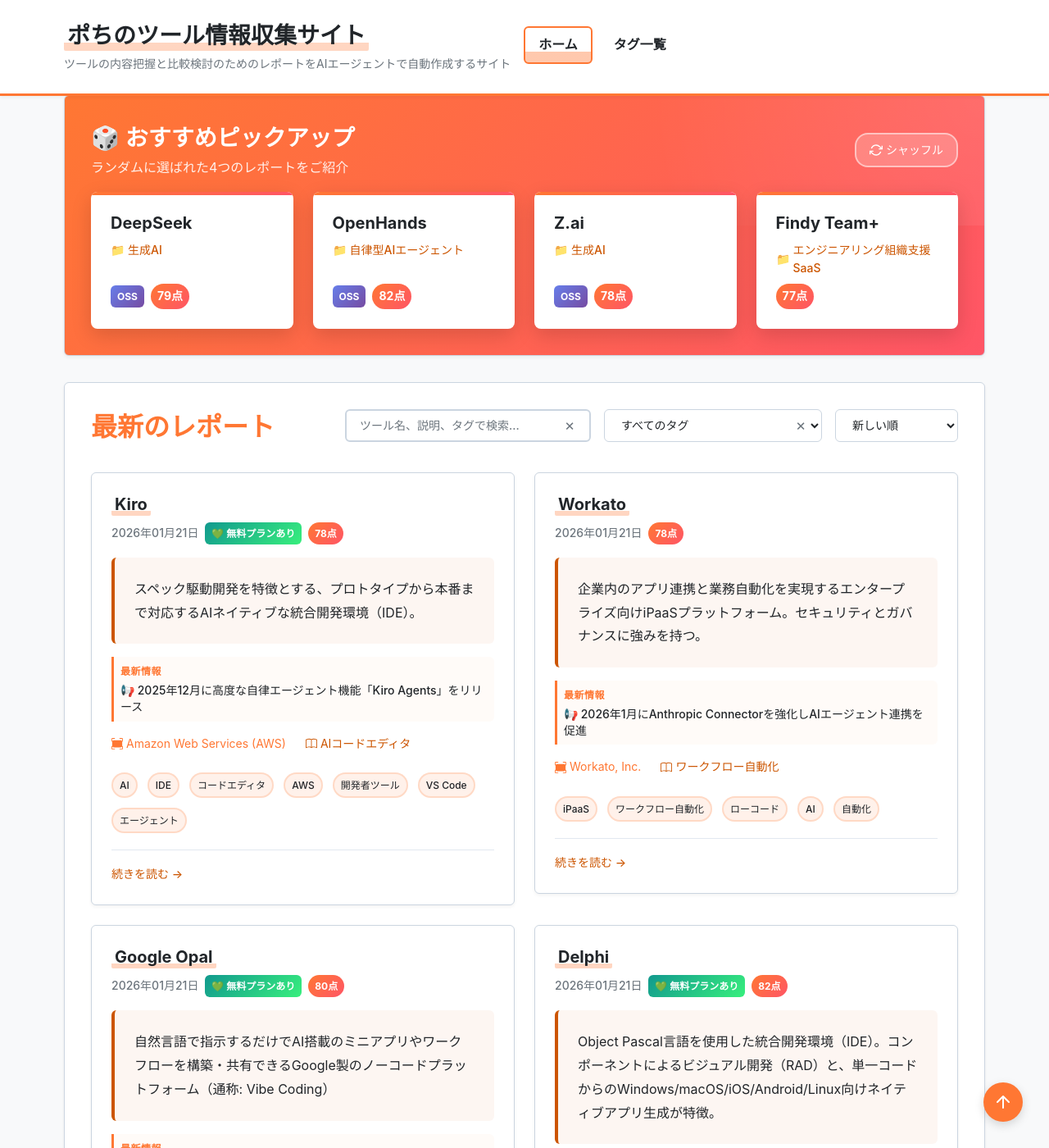
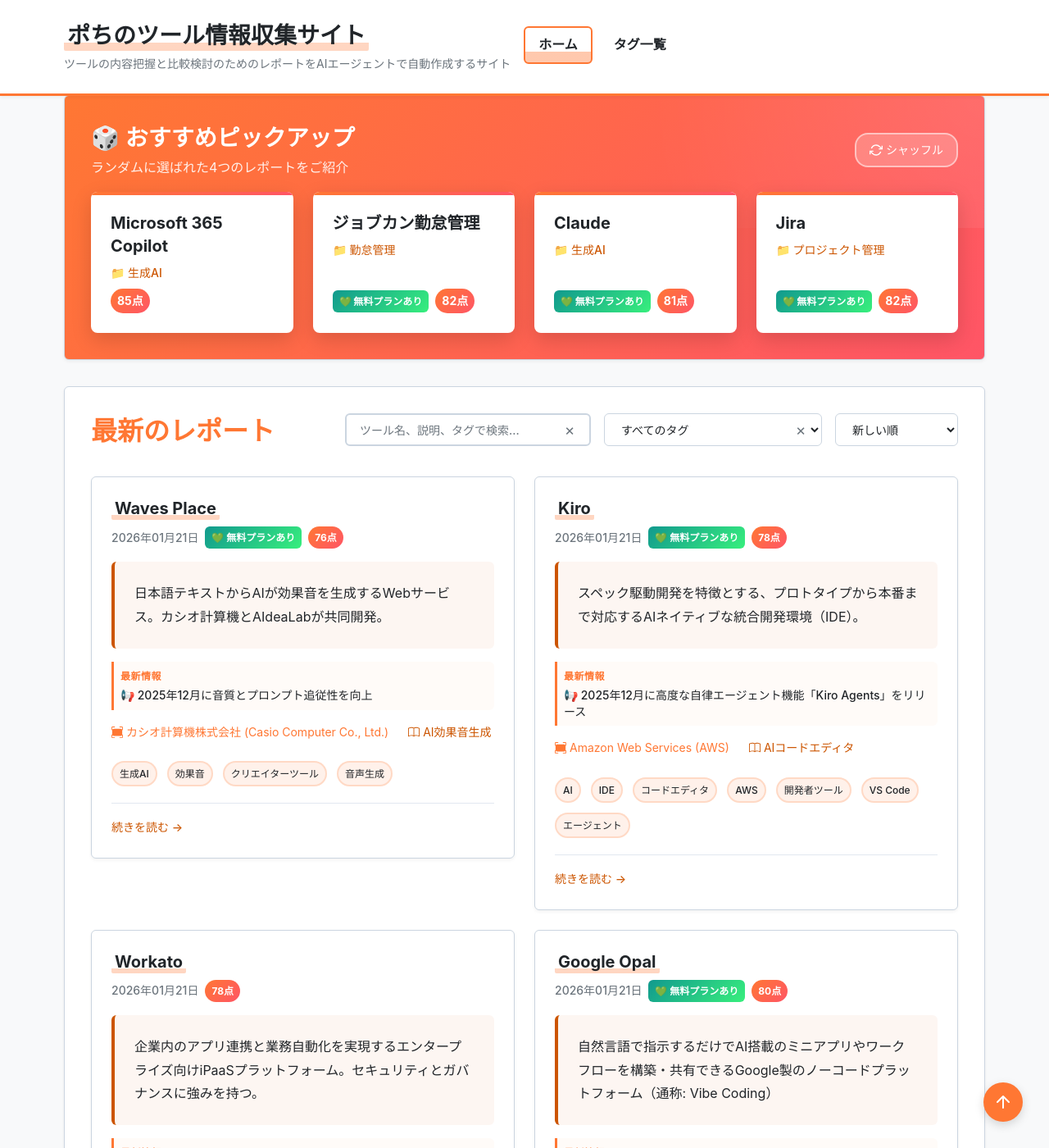
Before and after one commit to aegisfleet/tool-survey-report, a Jekyll site: the page built from index.md, in a window 1280 px wide and 1400 px high, scrolled down 656 px. Shown: the whole window at 82% size. Built offline with Jekyll 4.4.1, drawn with Linux system fonts in a browser that asks for light colours; part of the change alters nothing that is shown.

Commit message:
Add survey report for Waves Place (#510)
- Create `_reports/waves-place.md` with detailed information about the tool.
- Update `_reports/elevenlabs.md` to add Waves Place as a related tool.
- Verify links in the new report.

Co-authored-by: google-labs-jules[bot] <161369871+google-labs-jules[bot]@users.noreply.github.com>

```diff
--- a/_reports/elevenlabs.md
+++ b/_reports/elevenlabs.md
@@ -54,6 +54,7 @@ links:
 relationships:
   related_tools:
     - "Suno"
+    - "Waves Place"
 ---
 
 # **ElevenLabs 調査レポート**
--- /dev/null
+++ b/_reports/waves-place.md
@@ -0,0 +1,203 @@
+---
+# === フロントマター ===
+# 【必須項目】
+title: "[Waves Place] 調査レポート"
+tool_name: "Waves Place"
+tool_reading: "ウェイブス プレース"
+category: "AI効果音生成"
+developer: "カシオ計算機株式会社 (Casio Computer Co., Ltd.)"
+official_site: "https://wavesplace.casio.com/"
+date: "2026-01-21"
+last_updated: "2026-01-21"
+tags:
+  - "生成AI"
+  - "効果音"
+  - "クリエイターツール"
+  - "音声生成"
+description: "日本語テキストからAIが効果音を生成するWebサービス。カシオ計算機とAIdeaLabが共同開発。"
+
+# 【クイックサマリー】ホーム画面のカード表示用
+quick_summary:
+  has_free_plan: true
+  is_oss: false
+  starting_price: "無料"
+  target_users:
+    - "動画クリエイター"
+    - "楽曲制作者"
+    - "配信者"
+  latest_highlight: "2025年12月に音質とプロンプト追従性を向上"
+  update_frequency: "中"
+
+# 【ツール評価】100点満点、基準点70点からの加減算方式
+evaluation:
+  score: 76
+  base_score: 70
+  plus_points:
+    - point: 5
+      reason: "日本語プロンプトに特化しており、直感的に使える"
+    - point: 3
+      reason: "大手メーカー（カシオ）による運営の安心感"
+    - point: 2
+      reason: "AIdeaLabとの共同開発による高い技術力"
+  minus_points:
+    - point: -2
+      reason: "商用利用は有料プランのみ"
+    - point: -2
+      reason: "詳細な料金プラン情報が公式サイト外からは確認しづらい"
+  summary: "日本語で手軽に高品質な効果音を作成できる強力なツール。商用利用には課金が必要だが、クリエイターにとって強力な味方となる。"
+
+# 【任意項目】該当するもののみ記載
+links:
+  documentation: "https://wavesplace.casio.com/" # 公式サイト内にガイドがあると想定
+relationships:
+  related_tools:
+    - "ElevenLabs"
+---
+
+# **[Waves Place] 調査レポート**
+
+## **1. 基本情報**
+
+* **ツール名**: Waves Place
+* **ツールの読み方**: ウェイブス プレース
+* **開発元**: カシオ計算機株式会社 (Casio Computer Co., Ltd.)
+* **公式サイト**: [https://wavesplace.casio.com/](https://wavesplace.casio.com/)
+* **関連リンク**:
+  * ニュースリリース (カシオ): [https://www.casio.co.jp/release/2025/0826-wp-st/](https://www.casio.co.jp/release/2025/0826-wp-st/)
+  * ニュースリリース (AIdeaLab): [https://aidealab.com/news/VeW_JaR8](https://aidealab.com/news/VeW_JaR8)
+  * レビュー記事 (DTM Station): [https://www.dtmstation.com/archives/74733.html](https://www.dtmstation.com/archives/74733.html)
+* **カテゴリ**: AI効果音生成 (Sound Effects Generation)
+* **概要**: カシオ計算機が提供する、日本語のテキスト入力からAIが効果音を生成するWebサービス。株式会社AIdeaLabと共同開発した技術を使用しており、動画制作や楽曲制作、ライブ配信などで使用できるオリジナルの効果音を簡単に作成できる。
+
+## **2. 目的と主な利用シーン**
+
+* **解決する課題**: 既存の素材ライブラリからイメージ通りの効果音を探し出す手間や、権利関係の確認コストを削減する。
+* **想定利用者**: YouTuberなどの動画クリエイター、楽曲制作者（DTMer）、ライブ配信者（ストリーマー）。
+* **利用シーン**:
+  * 動画編集時に、場面に合った特定の環境音（例：「静かな森の中で小鳥がさえずる音」）を生成する。
+  * 楽曲制作において、アクセントとなるFXサウンドやドラムのワンショットを作成する。
+  * ライブ配信やゲーム実況で使用するオリジナルのSEを作成する。
+
+## **3. 主要機能**
+
+* **テキストto効果音生成**: 日本語のテキスト（プロンプト）を入力するだけで、AIがその内容に沿った効果音を生成する。
+* **複数パターン同時生成**: 1回の入力で複数のバリエーションを生成し、その中から気に入ったものを選択できる。
+* **バリエーション生成**: 生成された音をベースに、さらに似た音や異なるニュアンスの音を再生成する機能。
+* **検索・ダウンロード機能**: 他のユーザーが生成・公開した効果音を検索し、ダウンロードして利用することができる。
+* **履歴管理**: 過去に生成した音の履歴を確認し、再ダウンロードなどが可能。
+
+## **4. 特徴・強み (Pros)**
+
+* **日本語プロンプトへの最適化**: 海外製のツールが多い中、日本語での指示に特化しており、ニュアンスが伝わりやすい。
+* **商用利用可能**: 有料プランであれば、生成した効果音を商用コンテンツ（YouTube収益化動画など）に安心して利用できる。
+* **ロイヤリティフリー**: 生成された音の権利処理がクリアであり、追加の著作権使用料などを気にする必要がない。
+
+## **5. 弱み・注意点 (Cons)**
+
+* **無料プランの制限**: 無料プランでは商用利用ができず、生成回数にも制限（月20回）があるため、本格的な利用には課金が必須。
+* **生成品質のばらつき**: AI生成の特性上、常に意図通りの音が生成されるとは限らず、試行錯誤（ガチャ）が必要な場合がある。
+* **長尺音声には不向き**: 基本的に短い効果音（ワンショット）の生成に特化しており、長いBGMの生成には向かない。
+
+## **6. 料金プラン**
+
+| プラン名 | 料金 | 主な特徴 |
+|---------|------|---------|
+| **Free** | 無料 | 生成回数：月20回まで<br>商用利用：不可 |
+| **Standard** (推定) | 月額 ¥XXX | 生成回数増量、商用利用可<br>(詳細金額は公式サイト要確認) |
+| **Pro** (推定) | 月額 ¥XXX | 生成回数大幅増、商用利用可<br>(最大 ¥4,980/月 のプランあり) |
+
+* **課金体系**: 月額サブスクリプション制。4つのプランが存在する。
+* **無料トライアル**: Freeプランにより、機能を試すことが可能。
+
+## **7. 導入実績・事例**
+
+* **導入企業**: 公開事例としての企業名は現時点で明記されていないが、個人クリエイターを中心に利用が広がっている。
+* **対象業界**: エンターテインメント、メディア、ゲーム開発、音楽制作。
+
+## **8. サポート体制**
+
+* **ドキュメント**: 公式サイト内に使い方のガイドやFAQが用意されている。
+* **コミュニティ**: 特定のユーザーコミュニティは確認されていないが、X（Twitter）などでユーザー間の情報交換が行われている。
+* **公式サポート**: カシオ計算機のサポート窓口による対応。
+
+## **9. エコシステムと連携**
+
+### **9.1 API・外部サービス連携**
+
+* **API**: 現時点で公開APIの情報はない。Webブラウザ上での利用が前提。
+* **外部サービス連携**: 生成した音声ファイル（WAV/MP3等）をダウンロードし、Premiere ProやDAWなどの編集ソフトに取り込んで使用する。
+
+### **9.2 技術スタックとの相性**
+
+Webベースのツールであるため、特定の技術スタックに依存せず、あらゆる制作環境と併用可能。
+
+| 技術スタック | 相性 | メリット・推奨理由 | 懸念点・注意点 |
+|:---|:---:|:---|:---|
+| **動画編集ソフト** | ◎ | 一般的な音声形式でダウンロードできるため、即座に使用可能 | 特になし |
+| **DAW** | ◎ | サンプラーに取り込むなどして楽器としても利用可能 | 音質（ビットレート等）は生成設定に依存 |
+
+## **10. セキュリティとコンプライアンス**
+
+* **認証**: アカウント作成が必要（CASIO ID等）。
+* **データ管理**: 生成されたデータはクラウド上に保存される。
+* **準拠規格**: カシオ計算機のセキュリティ基準に準拠して運営されていると考えられる。
+
+## **11. 操作性 (UI/UX) と学習コスト**
+
+* **UI/UX**: シンプルな検索窓のようなインターフェースで、誰でも直感的に操作できる。専門的な音響知識は不要。
+* **学習コスト**: 非常に低い。日本語で「どんな音が欲しいか」を入力するだけなので、即座に使いこなせる。
+
+## **12. ベストプラクティス**
+
+* **効果的な活用法 (Modern Practices)**:
+  * **オノマトペを活用する**: 「ドカーン」「サラサラ」などの擬音語をプロンプトに含めると、イメージに近い音が生成されやすい。
+  * **具体的な状況描写**: 「金属製のドアが錆びついていて、ゆっくり開く音」のように詳細に記述する。
+* **陥りやすい罠 (Antipatterns)**:
+  * **抽象的すぎる指示**: 「かっこいい音」のような曖昧な指示では、AIが意図を汲み取れない場合がある。
+
+## **13. ユーザーの声（レビュー分析）**
+
+* **調査対象**: DTM Station, PR記事, Webメディア
+* **ポジティブな評価**:
+  * 「日本語で指示できるのがとにかく楽。英語のプロンプトを考える手間がない。」
+  * 「思った以上にリアルな音が作れる。背景音の素材不足が解消された。」
+  * 「バリエーション生成機能が便利。微妙なニュアンス違いを選べるのが良い。」
+* **ネガティブな評価 / 改善要望**:
+  * 「無料プランだと商用利用できないので、YouTubeに上げる動画には使いづらい（課金が必要）。」
+  * 「たまに全く関係ない音が生成されることがある。」
+
+## **14. 直近半年のアップデート情報**
+
+* **2025-12-22**: **音質とプロンプト追従性の向上**
+  * 学習データの見直しによりノイズを低減し、よりクリアな音質を実現。また、入力テキストに対する理解度が向上し、動物の鳴き声や楽器音の再現性が高まった。(出典: [AIdeaLab ニュース](https://aidealab.com/news/VeW_JaR8))
+* **2025-08-27**: **サービス正式リリース (本格展開)**
+  * Waves PlaceおよびStreamer Timesの提供を開始。日本語テキストからの効果音生成機能を実装。(出典: [カシオ ニュースリリース](https://www.casio.co.jp/release/2025/0826-wp-st/))
+
+## **15. 類似ツールとの比較**
+
+### **15.1 機能比較表 (星取表)**
+
+| 機能カテゴリ | 機能項目 | Waves Place | ElevenLabs | MyEdit |
+|:---:|:---|:---:|:---:|:---:|
+| **生成機能** | 効果音生成 | ◎<br><small>日本語特化</small> | ◎<br><small>高品質</small> | ◯<br><small>簡易的</small> |
+| **言語対応** | 日本語プロンプト | ◎<br><small>ネイティブ対応</small> | △<br><small>英語推奨</small> | ◎<br><small>対応</small> |
+| **権利** | 商用利用 | ◯<br><small>有料のみ</small> | ◯<br><small>プランによる</small> | ◯<br><small>プランによる</small> |
+| **価格** | 無料プラン | △<br><small>商用不可/月20回</small> | △<br><small>文字数制限等</small> | △<br><small>1日制限あり</small> |
+
+### **15.2 詳細比較**
+
+| ツール名 | 特徴 | 強み | 弱み | 選択肢となるケース |
+|---------|------|------|------|------------------|
+| **Waves Place** | 日本語特化の国産ツール | 日本語でのニュアンス伝達が容易。カシオ製という安心感。 | 商用利用には課金が必須。詳細な設定項目は少なめ。 | 日本語で手軽に、確実に権利クリアな効果音が欲しい場合。 |
+| **ElevenLabs** | 世界的に有名な音声AI | 圧倒的な音質と、効果音だけでなく音声合成（TTS）も最高峰。 | プロンプトは英語の方が精度が高い傾向にある。 | 最高品質の音声を求め、英語での指示に抵抗がない場合。 |
+| **MyEdit** | CyberLinkのオンライン編集ツール | 効果音生成だけでなく、ボイスチェンジャーやノイズ除去など編集機能が統合されている。 | 生成専用ツールに比べると、生成の自由度やクオリティで劣る場合がある。 | 編集作業の流れで簡易的に効果音を作りたい場合。 |
+
+## **16. 総評**
+
+* **総合的な評価**:
+  * カシオ計算機が参入したクリエイターエコノミー向けの意欲作であり、特に「日本語で効果音を作れる」という点は日本のクリエイターにとって非常に大きなメリットである。生成される音のクオリティもAIdeaLabとの共同開発により高く、実用性は十分にある。
+* **推奨されるチームやプロジェクト**:
+  * 日本語でコンテンツ制作を行うYouTuber、VTuberチーム。
+  * DAWで楽曲制作を行い、オリジナリティのあるサンプリング素材を求めるミュージシャン。
+* **選択時のポイント**:
+  * 「日本語での指示のしやすさ」と「権利関係の安心感」を重視するならWaves Placeが最適。一方で、より複雑な音響設定や、英語でのグローバルな制作環境に慣れている場合はElevenLabsなども検討の余地がある。
```
